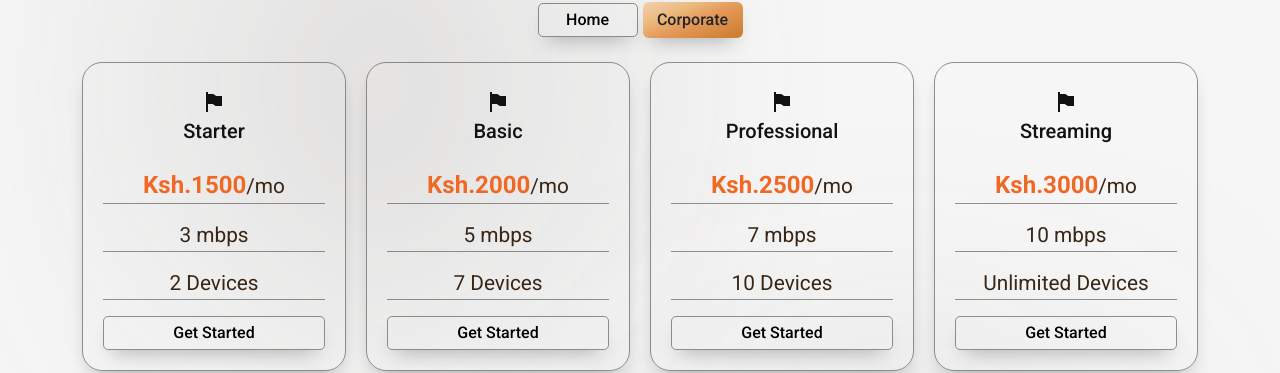
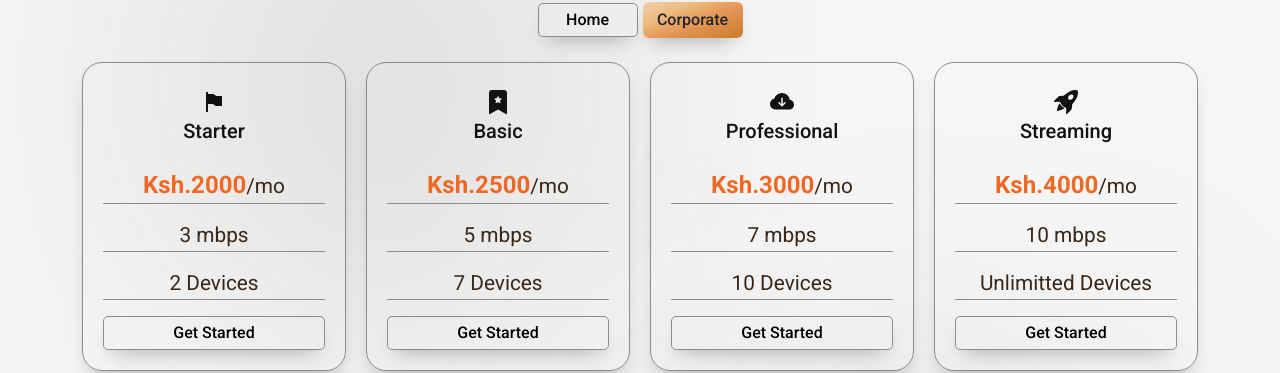
Before and after one commit to Samwaho/BachtechWeb, a React (Vite) app: page / in a window 1280 px wide. Both pictures are taken after a click on the button "Corporate". Shown: the part 1476-1849 px from the top of the page. Built offline with nearby package versions, Linux system fonts and the light colour scheme.

Commit message:
Second commit

```diff
--- a/package.json
+++ b/package.json
@@ -1,10 +1,13 @@
 {
+  "homepage": "https://Samwaho.github.io/BachtechWeb",
   "name": "bachtechweb",
   "private": true,
   "version": "0.0.0",
   "type": "module",
   "scripts": {
     "dev": "vite --host",
+    "predeploy": "npm run build",
+    "deploy": "gh-pages -d dist",
     "build": "tsc && vite build",
     "lint": "eslint . --ext ts,tsx --report-unused-disable-directives --max-warnings 0",
     "preview": "vite preview"
@@ -14,6 +17,7 @@
     "animejs": "^3.2.1",
     "bootstrap": "^5.3.2",
     "framer-motion": "^10.16.4",
+    "gh-pages": "^6.0.0",
     "react": "^18.2.0",
     "react-bootstrap": "^2.9.1",
     "react-dom": "^18.2.0",
--- a/src/components/pricing/Pricing.tsx
+++ b/src/components/pricing/Pricing.tsx
@@ -38,7 +38,7 @@ const Pricing = () => {
       tittle: "Streaming",
       price: "3000",
       speed: "10",
-      devices: "10",
+      devices: "Unlimitted",
     },
   ];
   const packages_corporate = [
@@ -46,33 +46,33 @@ const Pricing = () => {
       id: 1,
       icon: <BiSolidFlagAlt />,
       tittle: "Starter",
-      price: "1500",
+      price: "2000",
       speed: "3",
       devices: "2",
     },
     {
       id: 2,
-      icon: <BiSolidFlagAlt />,
+      icon: <BsBookmarkStarFill />,
       tittle: "Basic",
-      price: "2000",
+      price: "2500",
       speed: "5",
       devices: "7",
     },
     {
       id: 3,
-      icon: <BiSolidFlagAlt />,
+      icon: <BsFillCloudArrowDownFill />,
       tittle: "Professional",
-      price: "2500",
+      price: "3000",
       speed: "7",
       devices: "10",
     },
     {
       id: 4,
-      icon: <BiSolidFlagAlt />,
+      icon: <BsFillRocketTakeoffFill />,
       tittle: "Streaming",
-      price: "3000",
+      price: "4000",
       speed: "10",
-      devices: "Unlimited",
+      devices: "Unlimitted",
     },
   ];
 
```
Also changed, not shown: 1 other file (tests, documents, lock files or other folders).
